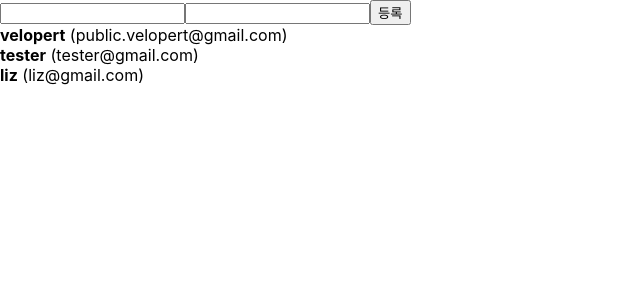
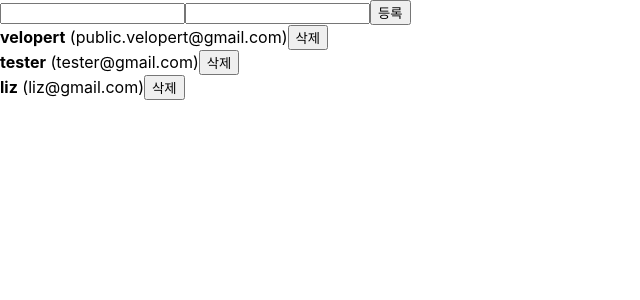
Before and after one commit to sh6986/react-tutorial, a React (Create React App) app in the folder begin-react/: page / in a window 1280 px wide. Shown: the top 300 px of the page, without its empty margins (0-640 px from the left). Built offline with nearby package versions, Linux system fonts and the light colour scheme.

Commit message:
작업내용 : 14. 배열에 항목 제거하기 작업일시 : 2021.03.21 작업자 : 오승현

```diff
--- a/begin-react/src/App.js
+++ b/begin-react/src/App.js
@@ -36,7 +36,9 @@
     }
   ]);
 
-
+  const onRemove = id => {
+    setUsers(users.filter(user => user.id !== id));
+  };
 
   const nextId = useRef(4);
 
@@ -63,7 +65,7 @@
         onChange={onChange}
         onCreate={onCreate}
       />
-      <UserList users={users}/>
+      <UserList users={users} onRemove={onRemove}/>
     </>
   )
 }
--- a/begin-react/src/UserList.js
+++ b/begin-react/src/UserList.js
@@ -1,21 +1,29 @@
 import React from 'react';
 
-function User({user}) {
+function User({user, onRemove}) {
+    const {username, email, id} = user;
     return (
         <div>
-            <b>{user.username}</b> <span>({user.email})</span>
+            <b>{username}</b> <span>({email})</span>
+            <button onClick={() => onRemove(id)}>삭제</button>
         </div>
     );
 
 }
 
-function UserList({users}) {
+function UserList({users, onRemove}) {
 
     return (
         <div>
             {
                 users.map(
-                    user => (<User user={user} key={user.id}/>)
+                    (user, index) => (
+                        <User
+                            user={user}
+                            key={user.id}
+                            onRemove={onRemove}
+                        />
+                    )
                 )
             }
         </div>
```
